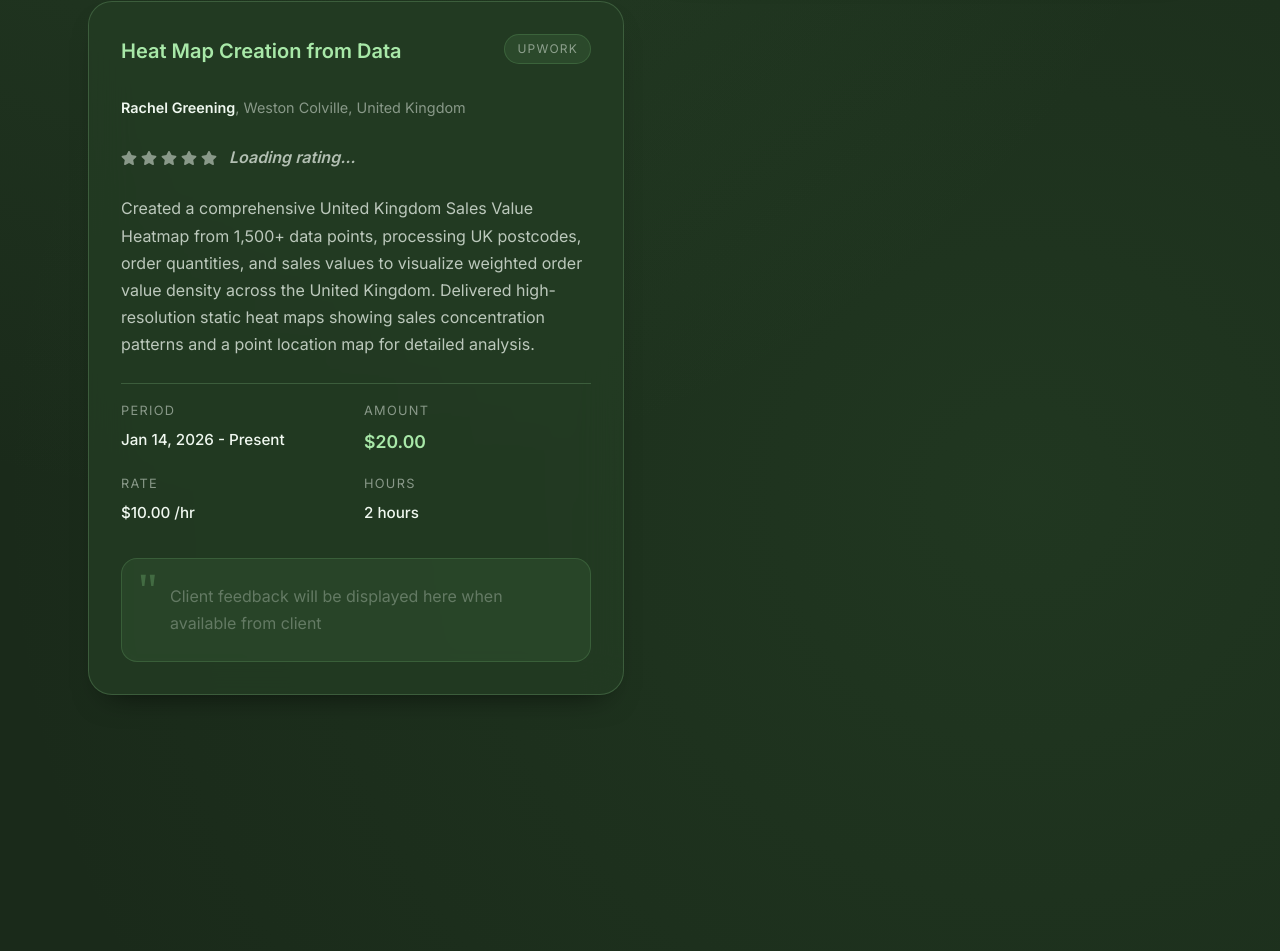
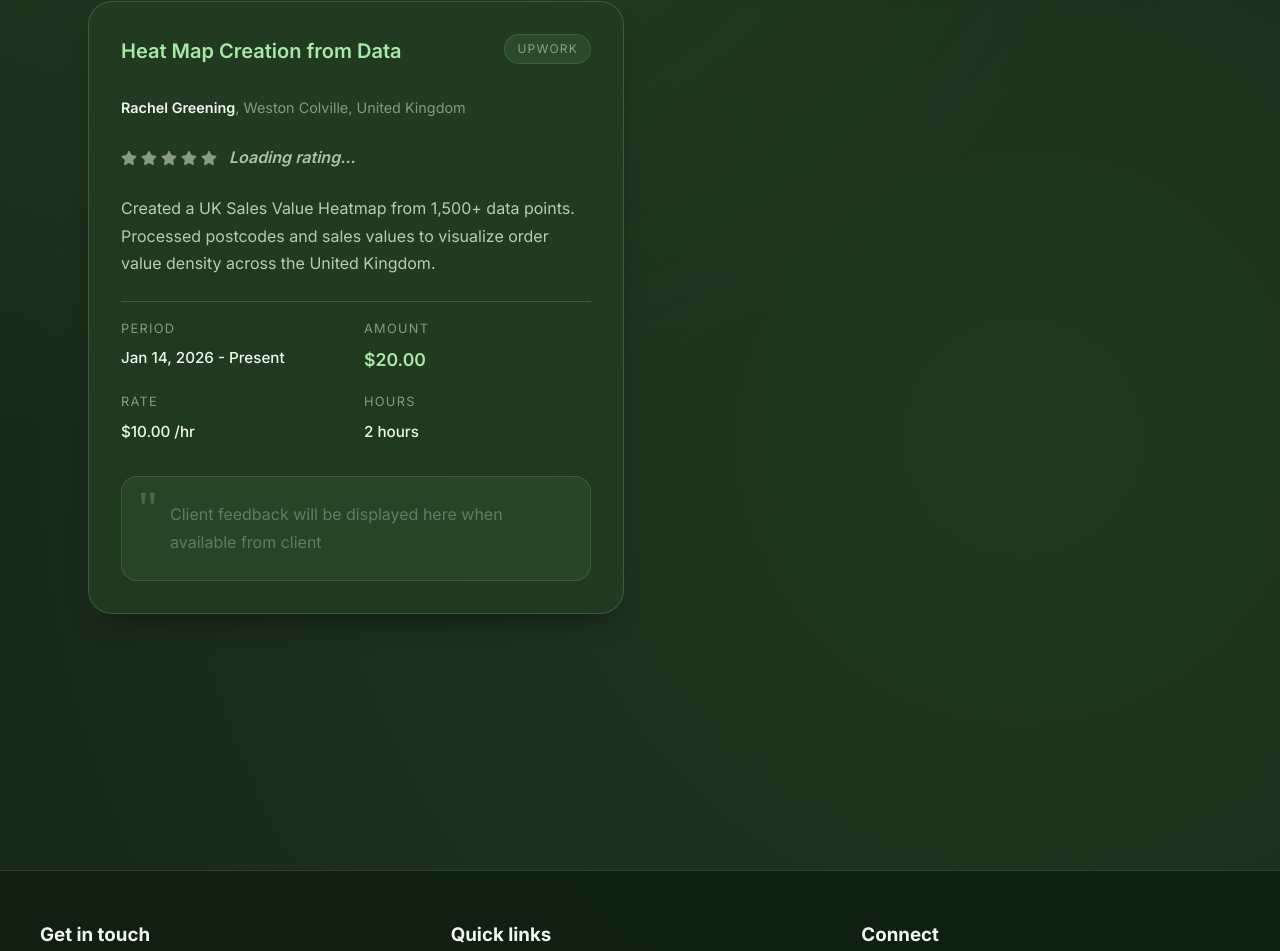
Before and after one commit to Waliz521/portfolio, a React (Vite) app: page /projects in a window 1280 px wide. Shown: the part 1282-2233 px from the top of the page. Built offline with nearby package versions, Linux system fonts and the light colour scheme.

Commit message:
Shorten UK Heat Map project description to be more concise

```diff
--- a/src/data/testimonials.js
+++ b/src/data/testimonials.js
@@ -72,7 +72,7 @@ export const testimonials = [
   {
     id: "uk-heatmap-creation",
     title: "Heat Map Creation from Data",
-    description: "Created a comprehensive United Kingdom Sales Value Heatmap from 1,500+ data points, processing UK postcodes, order quantities, and sales values to visualize weighted order value density across the United Kingdom. Delivered high-resolution static heat maps showing sales concentration patterns and a point location map for detailed analysis.",
+    description: "Created a UK Sales Value Heatmap from 1,500+ data points. Processed postcodes and sales values to visualize order value density across the United Kingdom.",
     rating: null,
     dateRange: "Jan 14, 2026 - Present",
     amount: "$20.00",
```
